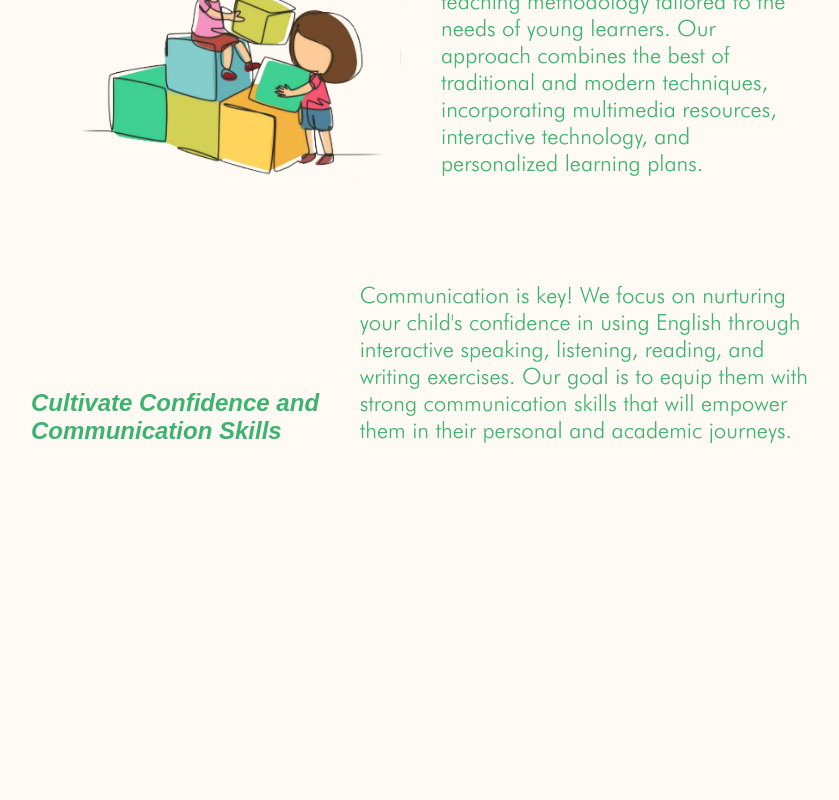
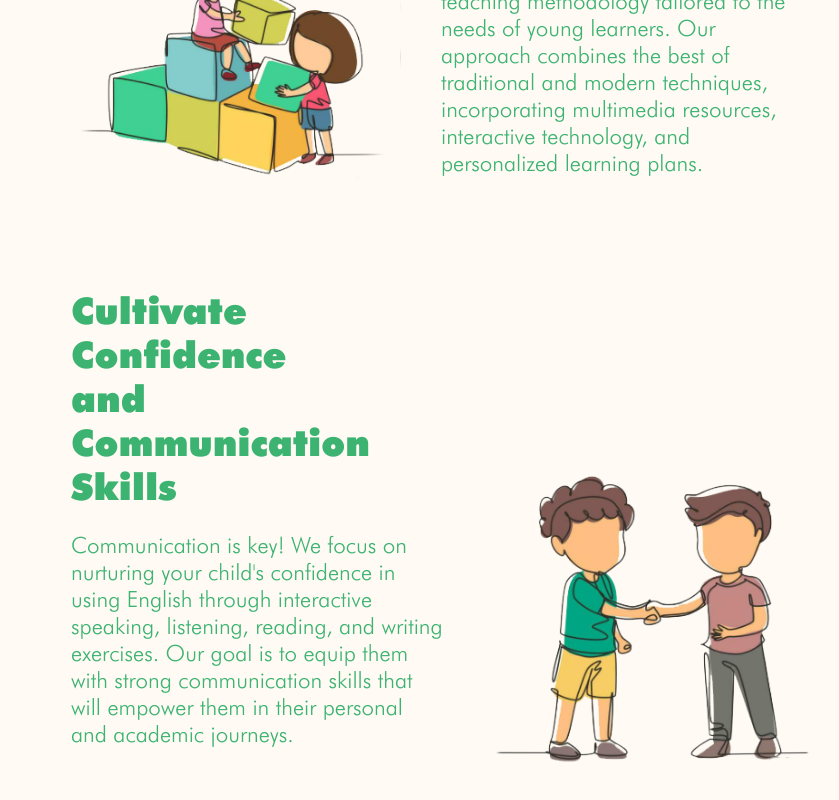
Before and after one commit to bbogomilov1/enlighten, a React (Create React App) app: page / in a window 1280 px wide. Shown: the part 2363-3163 px from the top of the page, without its empty margins (219-1058 px from the left). Before the commit the page ends 2928 px from the top, so only its background shows below. Built offline with nearby package versions, Linux system fonts and the light colour scheme.

Commit message:
styled fourth reason in home-about-us

```diff
--- a/src/components/home/HomeAboutUs.js
+++ b/src/components/home/HomeAboutUs.js
@@ -2,6 +2,7 @@ import styles from "./HomeAboutUs.module.css";
 import TeacherImg from "../../static/Screenshot 2023-05-31 151624.png";
 import WhaleImg from "../../static/Screenshot 2023-05-31 162209.png";
 import CubesImg from "../../static/Screenshot 2023-05-31 164607.png";
+import ConversationImg from "../../static/Screenshot 2023-05-31 170648.png";
 
 function HomeAboutUs() {
   return (
@@ -53,13 +54,19 @@ function HomeAboutUs() {
         </div>
       </div>
       <div className={styles.info}>
-        <h2>Cultivate Confidence and Communication Skills</h2>
-        <p>
-          Communication is key! We focus on nurturing your child's confidence in
-          using English through interactive speaking, listening, reading, and
-          writing exercises. Our goal is to equip them with strong communication
-          skills that will empower them in their personal and academic journeys.
-        </p>
+        <div className={styles.reasonFour}>
+          <h2>Cultivate Confidence and Communication Skills</h2>
+          <p>
+            Communication is key! We focus on nurturing your child's confidence
+            in using English through interactive speaking, listening, reading,
+            and writing exercises. Our goal is to equip them with strong
+            communication skills that will empower them in their personal and
+            academic journeys.
+          </p>
+        </div>
+        <div className={styles.image}>
+          <img src={ConversationImg} alt="cubes" />
+        </div>
       </div>
     </div>
   );
--- a/src/components/home/HomeAboutUs.module.css
+++ b/src/components/home/HomeAboutUs.module.css
@@ -73,3 +73,22 @@
   padding-left: 50px;
   width: 320px;
 }
+
+.reasonFour {
+  display: flex;
+  flex-direction: column;
+  width: 100%;
+  padding-left: 40px;
+}
+
+.reasonFour h2 {
+  font-family: "Futura PT bold", sans-serif;
+  font-size: 2.3rem;
+  font-style: normal;
+  width: 80%;
+  margin-bottom: 0px;
+}
+
+.reasonFour p {
+  width: 101%;
+}
```
Also changed, not shown: src/static/Screenshot 2023-05-31 170648.png (added).
